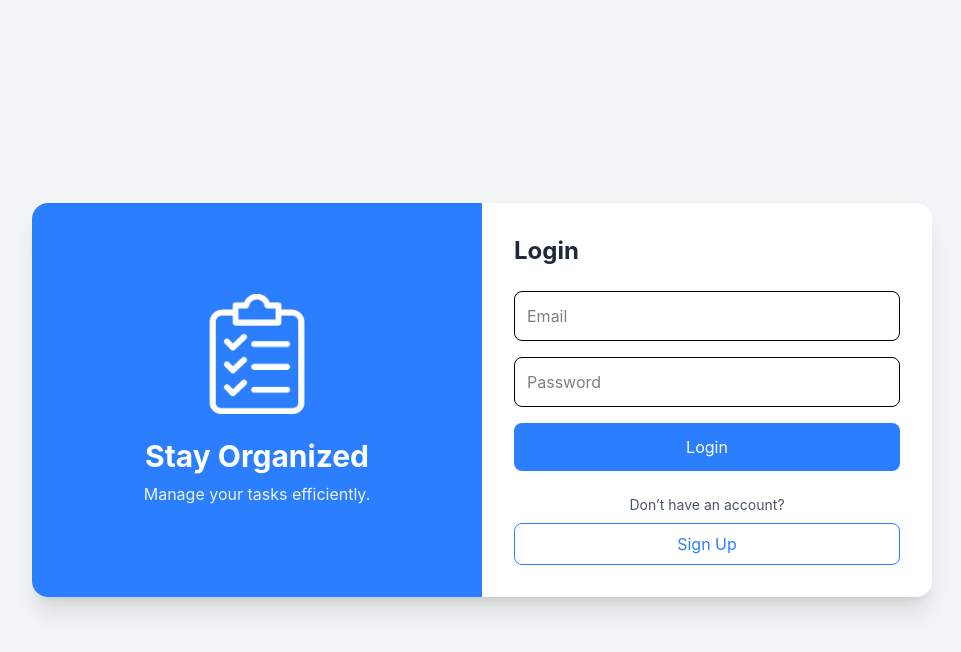
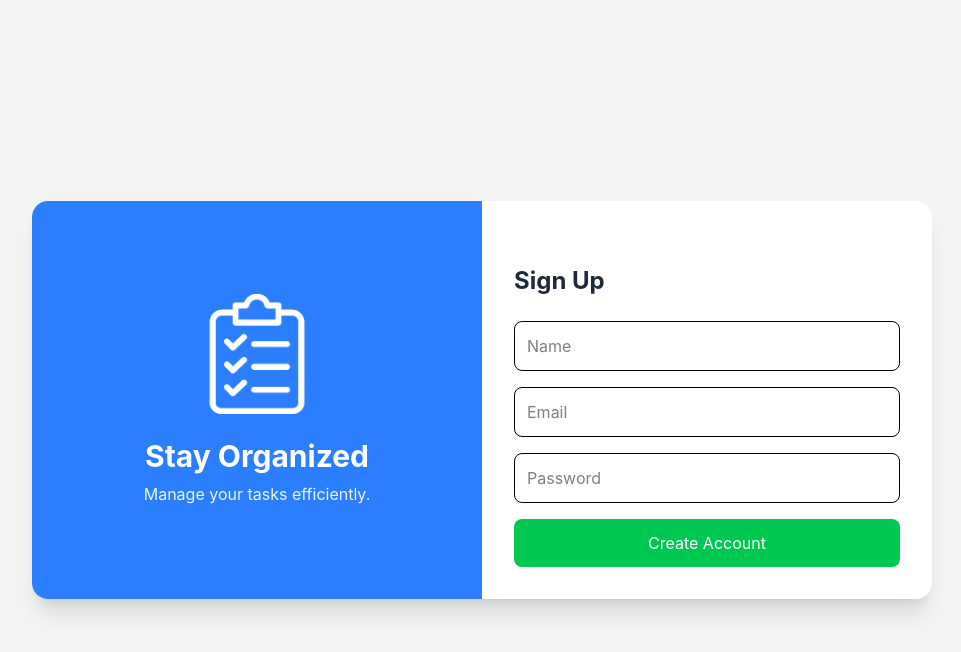
Before and after one commit to Git-Harsh67/Todo-site-express-react-mongo-db-, a React app in the folder FrontEnd/: page / in a window 1280 px wide. Both pictures are taken after a click on the button "Sign Up". Shown: the top 652 px of the page, without its empty margins (158-1119 px from the left). Built offline with nearby package versions, Linux system fonts and the light colour scheme; the HTML template or start-up script is replaced by a standard one.

Commit message:
compeleted the signup and login page

```diff
--- a/FrontEnd/src/api/auth.js
+++ b/FrontEnd/src/api/auth.js
@@ -5,13 +5,12 @@ const baseURL = "http://localhost:3000/api/auth"
 //signUp
 export const signUp = async (userDetails) => {
     const res = await axios.post(`${baseURL}/signUp` , userDetails)
-    return res;
+    return res.data;
 }
 
 //login
 
 export const login = async (userDetails) => {
-    const res = await axios.get(`${baseURL}/login` , userDetails)
-    return res;
-    console.log("yes")
+    const res = await axios.post(`${baseURL}/login` , userDetails)
+    return res.data;
 }
--- a/FrontEnd/src/components/LoginForm.jsx
+++ b/FrontEnd/src/components/LoginForm.jsx
@@ -2,15 +2,14 @@ import { useState } from "react";
 import "../App.css";
 import { login } from "../api/auth";
 
-function Login() {
-
+function Login(props) {
   const [email, setEmail] = useState("");
   const [password, setPassword] = useState("");
 
   const userDetails = {
-    email ,
-    password
-  }
+    email,
+    password,
+  };
 
   return (
     <div className="w-1/2 p-8 flex flex-col justify-center">
@@ -19,26 +18,35 @@ function Login() {
       {/* LOGIN FORM */}
       <div className="flex flex-col gap-4">
         <input
-         onChange={(e)=>setEmail(e.target.value)}
-         value={email}
+          onChange={(e) => setEmail(e.target.value)}
+          value={email}
           type="email"
           placeholder="Email"
           className="border p-3 rounded-lg focus:outline-none focus:ring-2 focus:ring-blue-400"
         />
         <input
-         onChange={(e)=>setPassword(e.target.value)}
-         value={password}
+          onChange={(e) => setPassword(e.target.value)}
+          value={password}
           type="password"
           placeholder="Password"
           className="border p-3 rounded-lg focus:outline-none focus:ring-2 focus:ring-blue-400"
         />
 
-      <button onClick={(e)=>{
-        e.preventDefault()
-        login(userDetails)
-        setEmail("")
-        setPassword("")
-      }} className="bg-blue-500 text-white py-3 rounded-lg hover:bg-blue-600 transition">
+        <button
+          onClick={async (e) => {
+            e.preventDefault();
+            try {
+              const data = await login(userDetails);
+              console.log(data)
+              setEmail("");
+              setPassword("");
+            } catch (error) {
+              console.log("login error")
+            }
+
+          }}
+          className="bg-blue-500 text-white py-3 rounded-lg hover:bg-blue-600 transition"
+        >
           Login
         </button>
       </div>
@@ -48,7 +56,7 @@ function Login() {
         Don’t have an account?
       </p>
 
-      <button className="mt-2 border border-blue-500 text-blue-500 py-2 rounded-lg hover:bg-blue-50 transition">
+      <button onClick={()=> props.toggle() } className="mt-2 border border-blue-500 text-blue-500 py-2 rounded-lg hover:bg-blue-50 transition">
         Sign Up
       </button>
     </div>
--- a/FrontEnd/src/components/SignupForm.jsx
+++ b/FrontEnd/src/components/SignupForm.jsx
@@ -2,7 +2,7 @@ import { useState } from "react";
 import "../App.css";
 import { signUp } from "../api/auth";
 
-function SignUp() {
+function SignUp(props) {
   const [name, setName] = useState("");
   const [email, setEmail] = useState("");
   const [password, setPassword] = useState("");
@@ -10,7 +10,7 @@ function SignUp() {
   const userDetails = {
     name,
     email,
-    password
+    password,
   };
 
   return (
@@ -43,12 +43,20 @@ function SignUp() {
           />
 
           <button
-            onClick={(e) => {
+            onClick={async (e) => {
               e.preventDefault();
-              signUp(userDetails);
-              setName("")
-              setEmail("")
-              setPassword("")
+              try {
+                const data = await signUp(userDetails);
+                console.log("signUp completed: "+ data)
+                setName("");
+                setEmail("");
+                setPassword("");
+
+                props.toggle()
+              } catch (error) {
+                console.log("signUp error: "+ error)
+              }
+
             }}
             className="bg-green-500 text-white py-3 rounded-lg hover:bg-green-600 transition"
           >
--- a/FrontEnd/src/components/sign_LoginPage.jsx
+++ b/FrontEnd/src/components/sign_LoginPage.jsx
@@ -1,13 +1,18 @@
+import { useState } from "react";
 import "../App.css";
 import Login from "./LoginForm";
 import SignUp from "./SignupForm";
 
-function Sign_LoginPage (){
-      return (
+function Sign_LoginPage() {
+  const [showLogin, setShowLogin] = useState(true);
+  const [showsignUp, setShowSignUp] = useState(false);
+
+  const changeTosignup = () => {setShowLogin(false), setShowSignUp(true)};
+  const changeToLogin = () => {setShowLogin(true), setShowSignUp(false)};
+
+  return (
     <div className="min-h-screen flex items-center justify-center bg-gray-100">
-
       <div className="flex w-[900px] shadow-xl rounded-2xl overflow-hidden bg-white">
-
         {/* LEFT SIDE */}
         <div className="w-1/2 bg-blue-500 text-white flex flex-col justify-center items-center p-8">
           <img
@@ -22,12 +27,12 @@ function Sign_LoginPage (){
         </div>
 
         {/* RIGHT SIDE */}
-        <Login />
-        {/* <SignUp /> */}
+
+      {showsignUp === true && <SignUp toggle={changeToLogin}  />}
+        {showLogin === true && <Login toggle={ changeTosignup } />}
       </div>
-
     </div>
   );
 }
 
-export default Sign_LoginPage
+export default Sign_LoginPage;
```
Also changed, not shown: 1 other file (tests, documents, lock files or other folders).
